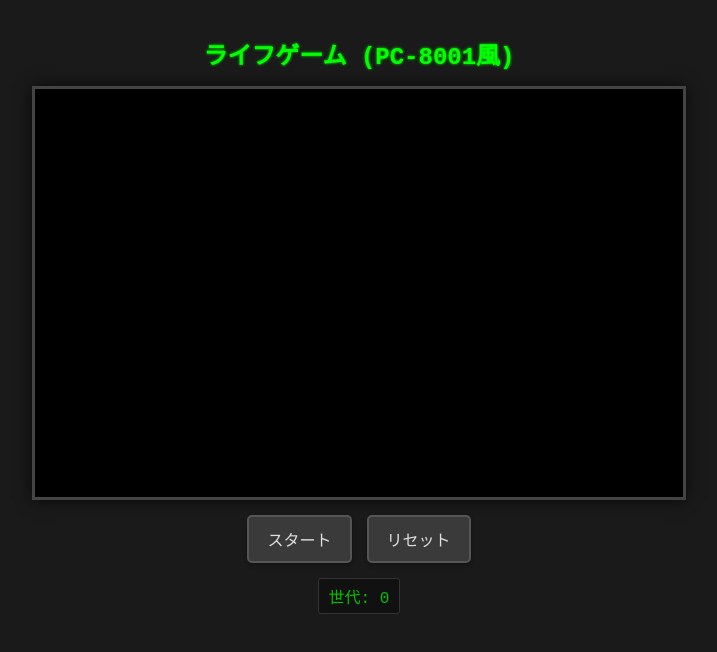
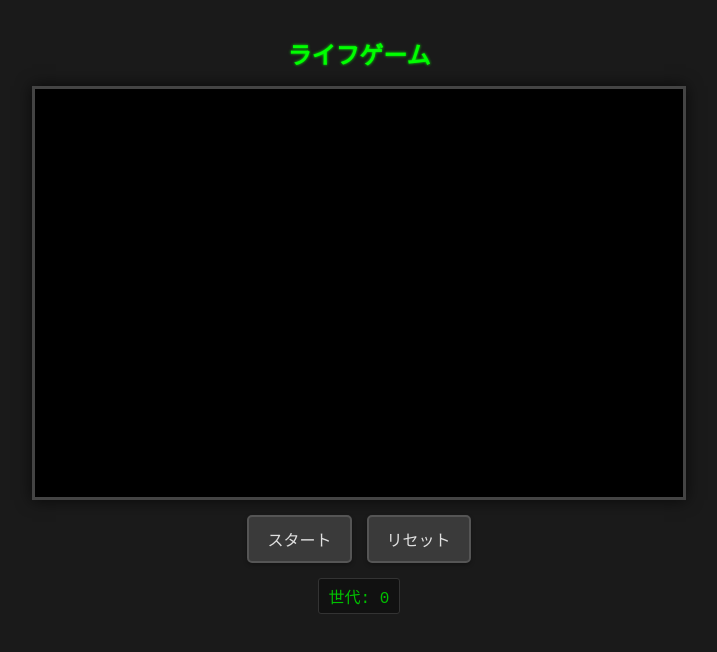
Before and after one commit to keigox68000/lifegame, a plain HTML site: page index.html in a window 1280 px wide. Shown: the whole page, without its empty margins (281-998 px from the left). Drawn offline with Linux system fonts and the light colour scheme.

Commit message:
update index.html

```diff
--- a/index.html
+++ b/index.html
@@ -3,7 +3,7 @@
 <head>
     <meta charset="UTF-8">
     <meta name="viewport" content="width=device-width, initial-scale=1.0">
-    <title>ライフゲーム PC-8001風 (80x50解像度 8倍表示)</title>
+    <title>ライフゲーム</title>
     <style>
         body {
             font-family: 'MS Gothic', 'Osaka-mono', monospace;
@@ -89,7 +89,7 @@
     </style>
 </head>
 <body>
-    <h1 class="game-title">ライフゲーム (PC-8001風)</h1>
+    <h1 class="game-title">ライフゲーム</h1>
     <div class="game-container">
         <canvas id="gameCanvas"></canvas>
     </div>
```
